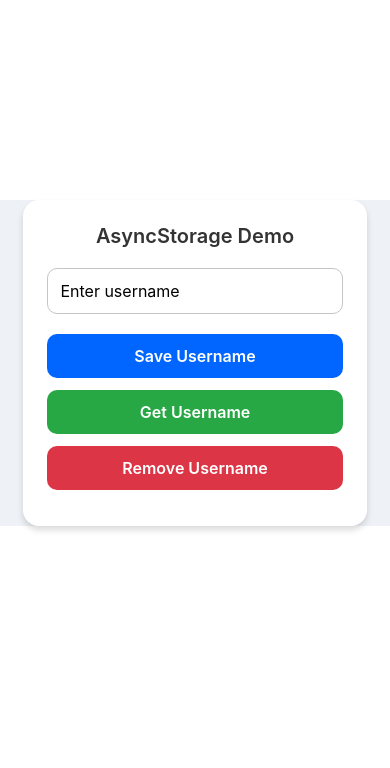
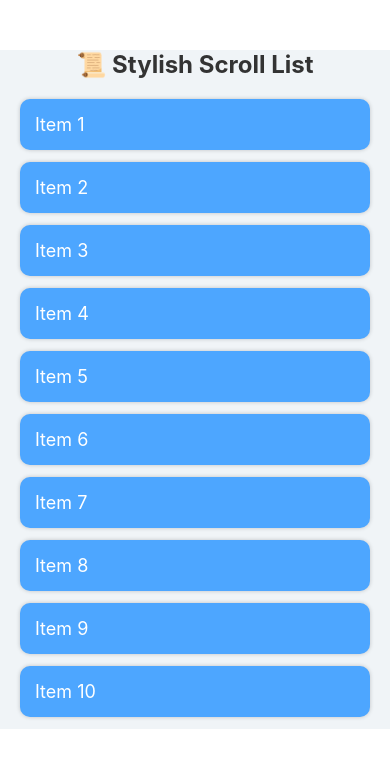
Before and after one commit to vikashsharma0707/React_Native_Coding_Challenge, a React Native app: screen / in a window 390 px wide. Shown: the top 768 px of the page. Built offline with nearby package versions, Linux system fonts and the light colour scheme.

Commit message:
Scrollview in react native

```diff
--- a/App.jsx
+++ b/App.jsx
@@ -7,6 +7,7 @@
 import { View } from "react-native"
 import AsyncStorage from "./src/AsyncStorage/AsyncStorage";
 import AsyncStorageDemo from "./src/AsyncStorage/AsyncStorage";
+import ScrollviewData from "./src/Scrollview/ScrollviewData";
 
 
 
@@ -259,7 +260,8 @@ import AsyncStorageDemo from "./src/AsyncStorage/AsyncStorage";
 const App=()=>{
   return(
     <View>
-<AsyncStorageDemo/>
+{/* <AsyncStorageDemo/> */}
+<ScrollviewData/>
     </View>
   )
 }
--- /dev/null
+++ b/src/Scrollview/ScrollviewData.jsx
@@ -0,0 +1,46 @@
+import React from 'react';
+import { ScrollView, Text, View, StyleSheet } from 'react-native';
+
+export default function ScrollviewData() {
+  return (
+    <ScrollView style={styles.container}>
+      <Text style={styles.heading}>📜 Stylish Scroll List</Text>
+
+      {/* List Items */}
+      {Array.from({ length: 10 }).map((_, index) => (
+        <View key={index} style={styles.itemBox}>
+          <Text style={styles.itemText}>Item {index + 1}</Text>
+        </View>
+      ))}
+    </ScrollView>
+  );
+}
+
+const styles = StyleSheet.create({
+  container: {
+    marginTop: 50,
+    paddingHorizontal: 20,
+    backgroundColor: '#f0f4f7',
+  },
+  heading: {
+    fontSize: 24,
+    fontWeight: 'bold',
+    marginBottom: 20,
+    textAlign: 'center',
+    color: '#333',
+  },
+  itemBox: {
+    backgroundColor: '#4da6ff',
+    padding: 15,
+    marginBottom: 12,
+    borderRadius: 10,
+    elevation: 3, // Android shadow
+    shadowColor: '#000', // iOS shadow
+    shadowOpacity: 0.2,
+    shadowRadius: 4,
+  },
+  itemText: {
+    color: 'white',
+    fontSize: 18,
+  },
+});
```
